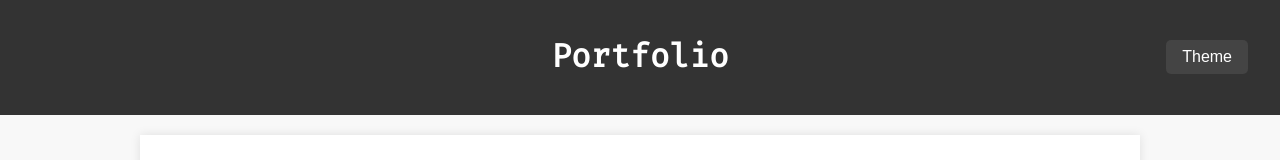
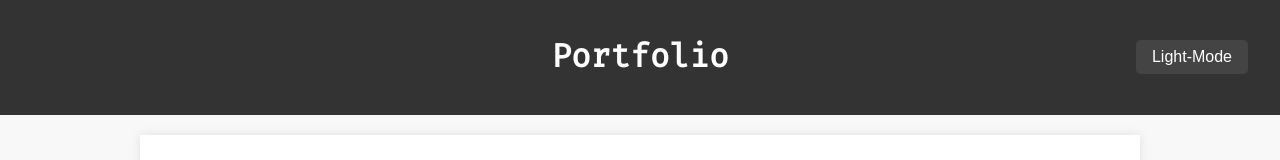
Before and after one commit to Slinch1/Portfolio, a React (Create React App) app: page / in a window 1280 px wide. Shown: the top 160 px of the page. Built offline with nearby package versions, Linux system fonts and the light colour scheme.

Commit message:
added default mode and that mode is saved in browser localstorage

```diff
--- a/src/App.js
+++ b/src/App.js
@@ -4,20 +4,33 @@ import Projects from "./Projects";
 import { useBirthdayCounter } from "./Utility";
 import ProfilPic from "./profile/tp_2048.png";
 import SocialMedia from "./SocialMedia";
-import React, { useState } from "react";
+import React, { useState, useEffect } from "react";
 
 function App() {
     const counter = useBirthdayCounter();
     const currentYear = new Date().getFullYear();
-    const [theme, setTheme] = useState("light");
+
+    // Theme aus localStorage holen oder "light" als Default setzen
+    const getInitialTheme = () => {
+        return localStorage.getItem("theme") || "light";
+    };
+
+    const [theme, setTheme] = useState(getInitialTheme());
     const [dropdownOpen, setDropdownOpen] = useState(false);
 
+    // Theme im localStorage speichern und im Body setzen
     const toggleTheme = (selectedTheme) => {
         setTheme(selectedTheme);
+        localStorage.setItem("theme", selectedTheme);
         document.body.classList.remove("light-mode", "dark-mode", "custom-mode");
         document.body.classList.add(`${selectedTheme}-mode`);
         setDropdownOpen(false);
     };
+
+    // Theme beim ersten Laden direkt im Body setzen
+    useEffect(() => {
+        document.body.classList.add(`${theme}-mode`);
+    }, [theme]);
 
     return (
         <div className={`App ${theme}`}>
@@ -25,7 +38,7 @@ function App() {
                 <h1>Portfolio</h1>
                 <div className="theme-selector">
                     <button id="theme-toggle" onClick={() => setDropdownOpen(!dropdownOpen)}>
-                        Theme
+                        {theme.charAt(0).toUpperCase() + theme.slice(1)}-Mode
                     </button>
                     {dropdownOpen && (
                         <div className={`theme-dropdown ${theme}-theme`}>
@@ -55,7 +68,7 @@ function App() {
                     </div>
                     <p>Ein leidenschaftlicher Programmierer mit Erfahrung in...</p>
                     <div id="knowledge-container-placement">
-                      <KnowledgeSection theme={theme} />
+                        <KnowledgeSection theme={theme} />
                     </div>
                 </div>
             </div>
```
